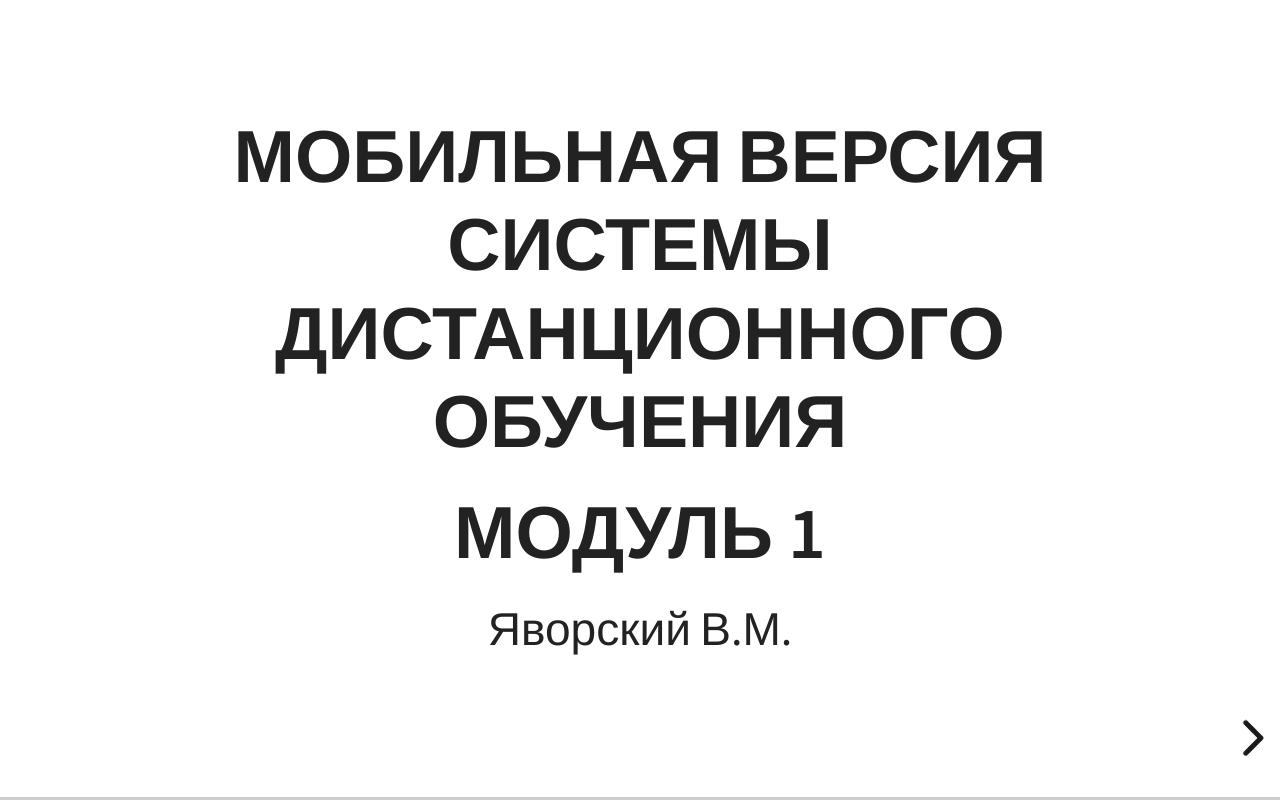
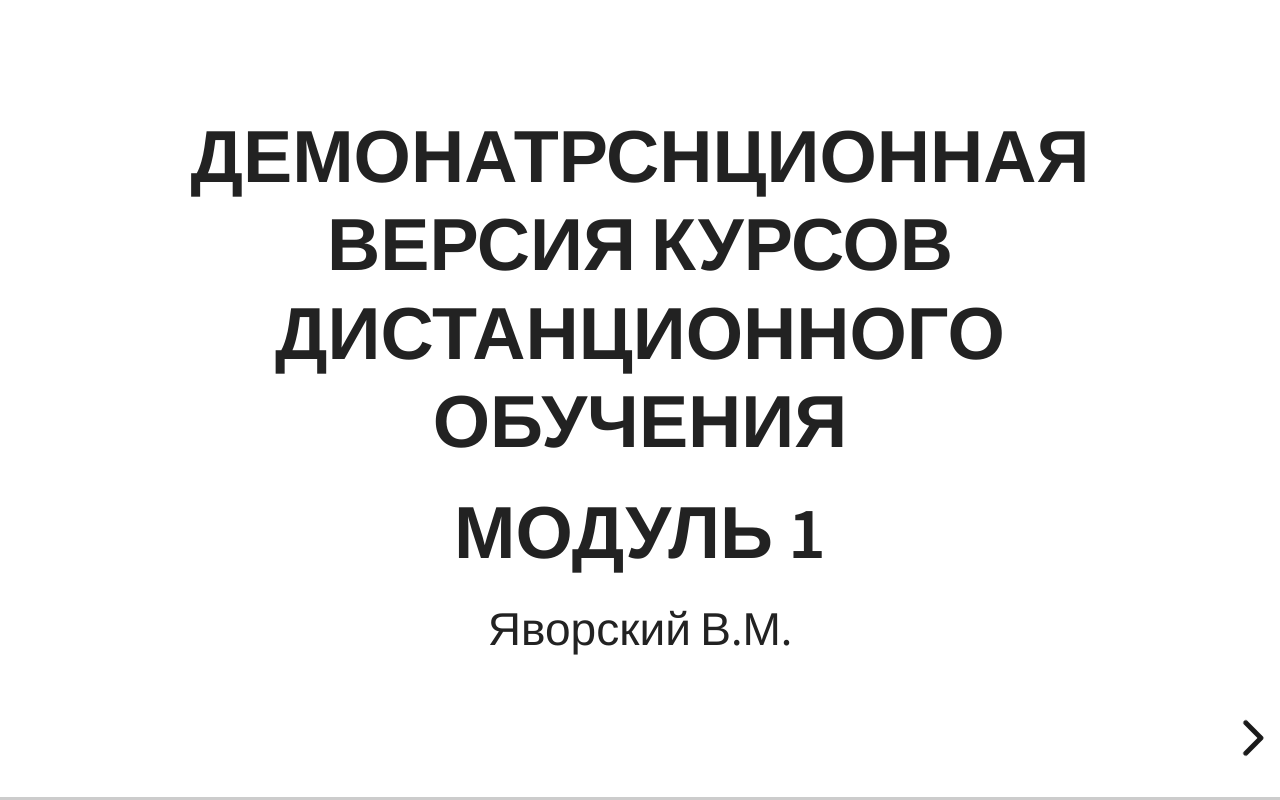
Before and after one commit to Vasilii1234/Vasilii1234.github.io, a plain HTML site: page index.html in a window 1280 px wide. Drawn offline with Linux system fonts and the light colour scheme.

Commit message:
index.html

```diff
--- a/index.html
+++ b/index.html
@@ -40,7 +40,7 @@
 			<!-- Any section element inside of this container is displayed as a slide -->
 			<div class="slides">
 				<section class="firstSectionClass" data-background="#ffff">
-					<h2 class="firstSectionHeader">Мобильная версия системы дистанционного обучения</h2>
+					<h2 class="firstSectionHeader">Демонатрснционная версия курсов дистанционного обучения</h2>
                     <h2>Модуль 1</h2>
                     <p class="firstSectionHeader">Яворский В.М.</p>
 					<!--<video width="320" height="240" controls> <source src="http://clips.vorwaerts-gmbh.de/big_buck_bunny.mp4" type="video/mp4"></video>-->
```
